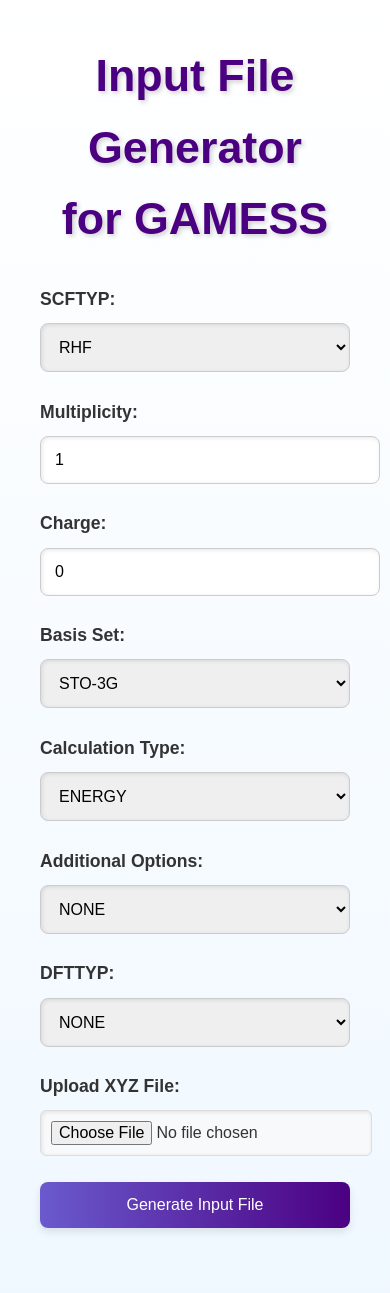
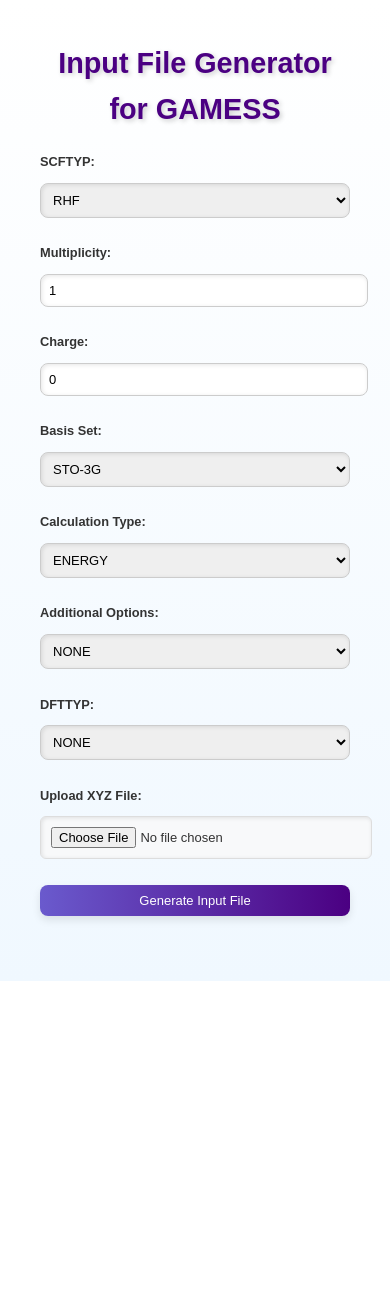
Before and after one commit to anshukumar2932/Input-Builder, a Flask app: page /forms?type=gamess in a window 390 px wide. After the commit the page ends 981 px from the top, so only its background shows below. Run offline with Flask 3, Linux system fonts and the light colour scheme.

Commit message:
Update mainform.html
made it responsive

```diff
--- a/templates/mainform.html
+++ b/templates/mainform.html
@@ -17,19 +17,23 @@
         h1 {
             text-align: center;
             color: #4b0082;
-            font-size: 2.8em;
+            font-size: 2.5em;
             text-shadow: 2px 2px 5px rgba(0, 0, 0, 0.2);
-            margin: 40px 20px 30px;
+            margin: 30px 15px 25px;
         }
 
         .container {
             max-width: 800px;
             margin: 0 auto;
             padding: 20px;
+            background-color: #f9f9f9;
+            border: 2px solid #ccc;
+            border-radius: 10px;
+            box-shadow: 0 4px 8px rgba(0, 0, 0, 0.1);
         }
 
         .form-group {
-            margin-bottom: 25px;
+            margin-bottom: 20px;
         }
 
         label {
@@ -37,12 +41,12 @@
             font-weight: bold;
             color: #333;
             margin-bottom: 10px;
-            font-size: 1.1em;
+            font-size: 1em;
         }
 
         input, select {
             width: 100%;
-            padding: 14px;
+            padding: 12px;
             font-size: 16px;
             border: 1px solid #ccc;
             border-radius: 8px;
@@ -70,7 +74,7 @@
 
         button {
             width: 100%;
-            padding: 14px;
+            padding: 12px;
             font-size: 16px;
             background: linear-gradient(to right, #6a5acd, #4b0082);
             color: white;
@@ -115,7 +119,59 @@
                 transform: translateY(0);
             }
         }
+
+        /* Responsive Design */
+        @media (max-width: 768px) {
+            h1 {
+                font-size: 2em;
+            }
+
+            .container {
+                max-width: 95%;
+                padding: 15px;
+            }
+
+            label {
+                font-size: 0.9em;
+            }
+
+            input, select {
+                padding: 10px;
+                font-size: 14px;
+            }
+
+            button {
+                padding: 10px;
+                font-size: 14px;
+            }
+        }
+
+        @media (max-width: 480px) {
+            h1 {
+                font-size: 1.8em;
+                margin: 20px 10px;
+            }
+
+            .container {
+                padding: 10px;
+            }
+
+            label {
+                font-size: 0.8em;
+            }
+
+            input, select {
+                padding: 8px;
+                font-size: 13px;
+            }
+
+            button {
+                padding: 8px;
+                font-size: 13px;
+            }
+        }
     </style>
+
 </head>
 <body>
     <h1>Input File Generator for {{ naam }}</h1>
```
